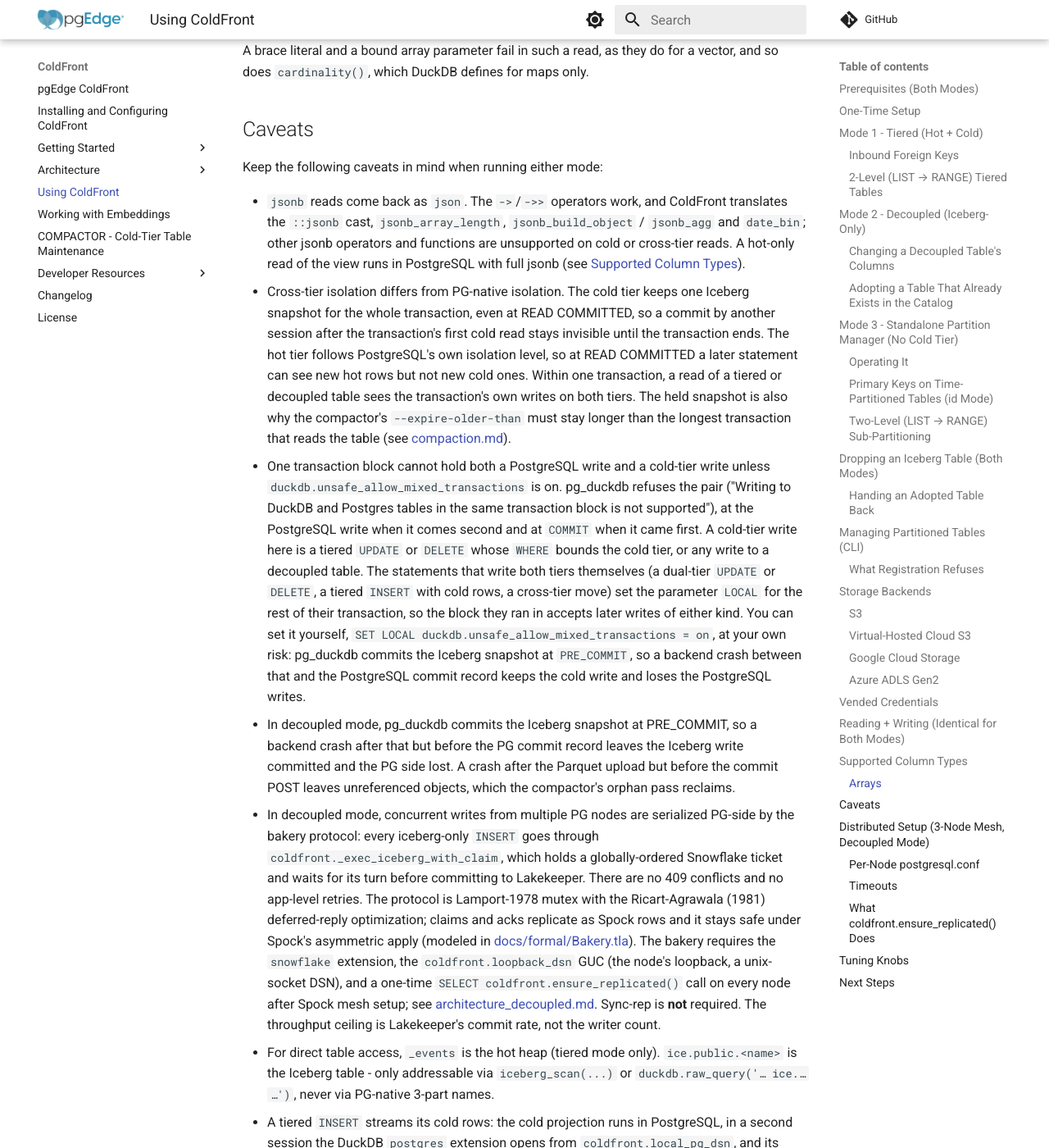
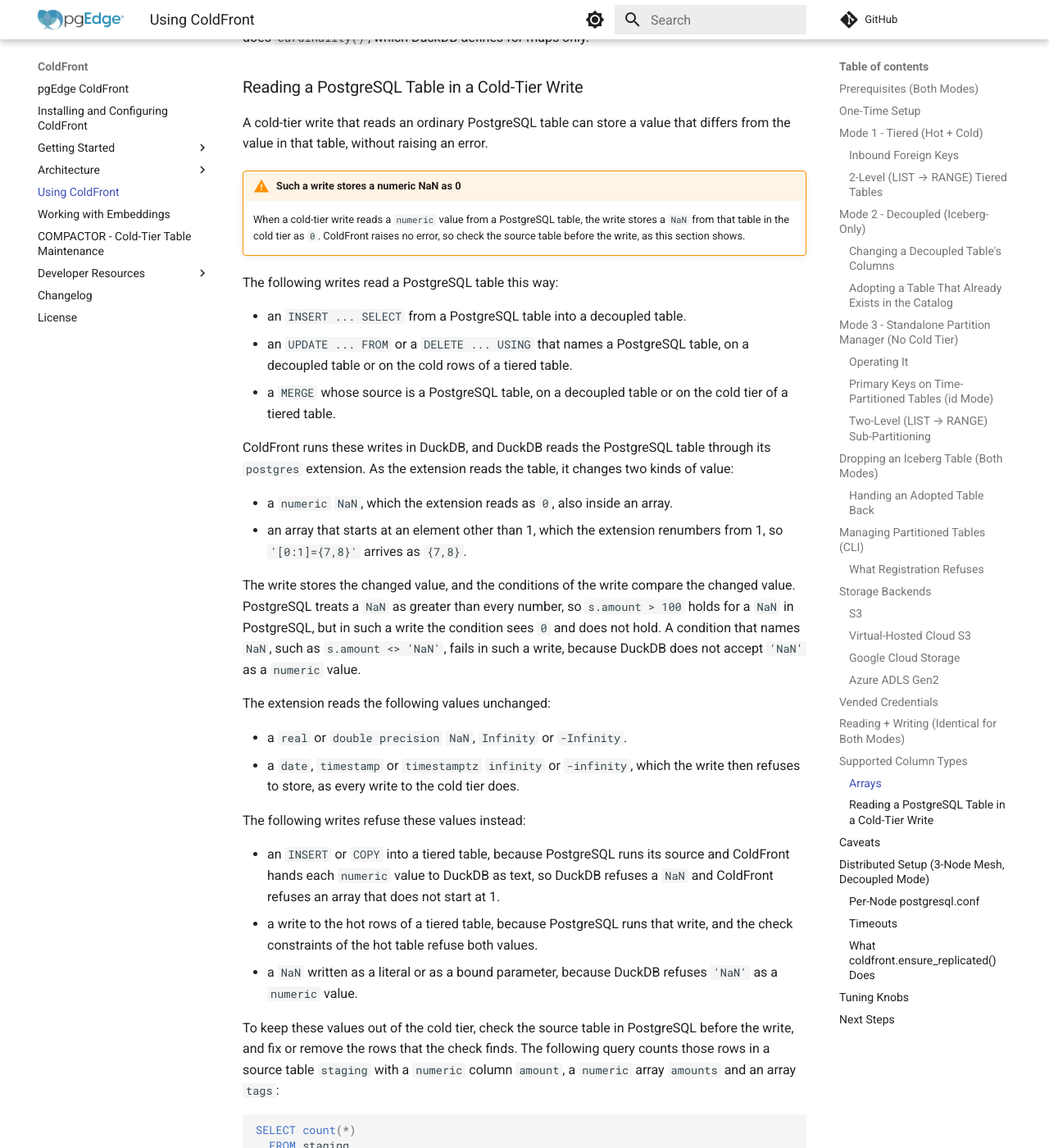
Before and after one commit to pgEdge/coldfront, an MkDocs documentation site: the page built from docs/usage.md, in a window 1280 px wide and 1400 px high, scrolled down 22562 px. Shown: the whole window at 82% size. Built offline with MkDocs 1.6.1 and Material for MkDocs 9.7.7, drawn with Linux system fonts in a browser that asks for light colours; comment, search, counter and statistics services are not loaded; some of the changed text lies outside the part shown.

Commit message:
docs: warn that a cold write reading a PostgreSQL table stores a numeric NaN as 0

````diff
--- a/docs/usage.md
+++ b/docs/usage.md
@@ -955,7 +955,10 @@ as array elements too. A tiered table's hot table has a check constraint named
 `coldfront_guard_<column>` on each column of those types and on each array
 column; an `INSERT` or `UPDATE` that stores one of the values fails with an
 error that names the constraint. A write that goes to the cold tier, in either
-mode, is refused by DuckDB.
+mode, is refused by DuckDB, unless the write reads the value from a PostgreSQL
+table, as
+[Reading a PostgreSQL Table in a Cold-Tier Write](#reading-a-postgresql-table-in-a-cold-tier-write)
+describes.
 
 The archiver adds the constraints at the first archive pass that tiers a
 partition of the table, and validates them once that pass's bootstrap
@@ -1058,14 +1055,17 @@ refuses an array with more than one dimension or with a lower bound other than
 1, such as `'[0:2]={1,2,3}'`. The hot table's check constraint refuses such an
 array when it is written. A write to the cold tier refuses it too: a tiered
 `INSERT` with an error that names the column, and a bound parameter with an
-error that names no column. A tiered table with a column declared with more
-than one dimension, such as `integer[][]`, passes registration and is refused
-at its first archive pass, because pg_duckdb reads a column by its declared
-dimensions; a decoupled table refuses such a column when it is created. A
-decoupled table's array type is spelled as its element type followed by `[]`,
-such as `integer[]`; the spellings `integer[3]` and `integer ARRAY` are
-refused. `ALTER TABLE ... ADD COLUMN` cannot add an array column to a tiered
-table, because duckdb-iceberg does not add a nested column to an Iceberg table.
+error that names no column. A write that reads the array from a PostgreSQL
+table stores it renumbered from 1 instead, as
+[Reading a PostgreSQL Table in a Cold-Tier Write](#reading-a-postgresql-table-in-a-cold-tier-write)
+describes. A tiered table with a column declared with more than one dimension,
+such as `integer[][]`, passes registration and is refused at its first archive
+pass, because pg_duckdb reads a column by its declared dimensions; a decoupled
+table refuses such a column when it is created. A decoupled table's array type
+is spelled as its element type followed by `[]`, such as `integer[]`; the
+spellings `integer[3]` and `integer ARRAY` are refused.
+`ALTER TABLE ... ADD COLUMN` cannot add an array column to a tiered table,
+because duckdb-iceberg does not add a nested column to an Iceberg table.
 
 A tiered `INSERT` accepts an array in any spelling, because its source runs in
 PostgreSQL. A cold `UPDATE` and a decoupled `INSERT` run in DuckDB, which does
@@ -1083,10 +1083,83 @@ following array operations work there:
 A brace literal and a bound array parameter fail in such a read, as they do for
 a vector, and so does `cardinality()`, which DuckDB defines for maps only.
 
+### Reading a PostgreSQL Table in a Cold-Tier Write
+
+A cold-tier write that reads an ordinary PostgreSQL table can store a value
+that differs from the value in that table, without raising an error.
+
+!!! warning "Such a write stores a numeric NaN as 0"
+
+    When a cold-tier write reads a `numeric` value from a PostgreSQL table, the
+    write stores a `NaN` from that table in the cold tier as `0`. ColdFront
+    raises no error, so check the source table before the write, as this
+    section shows.
+
+The following writes read a PostgreSQL table this way:
+
+- an `INSERT ... SELECT` from a PostgreSQL table into a decoupled table.
+- an `UPDATE ... FROM` or a `DELETE ... USING` that names a PostgreSQL table,
+  on a decoupled table or on the cold rows of a tiered table.
+- a `MERGE` whose source is a PostgreSQL table, on a decoupled table or on the
+  cold tier of a tiered table.
+
+ColdFront runs these writes in DuckDB, and DuckDB reads the PostgreSQL table
+through its `postgres` extension. As the extension reads the table, it changes
+two kinds of value:
+
+- a `numeric` `NaN`, which the extension reads as `0`, also inside an array.
+- an array that starts at an element other than 1, which the extension
+  renumbers from 1, so `'[0:1]={7,8}'` arrives as `{7,8}`.
+
+The write stores the changed value, and the conditions of the write compare the
+changed value. PostgreSQL treats a `NaN` as greater than every number, so
+`s.amount > 100` holds for a `NaN` in PostgreSQL, but in such a write the
+condition sees `0` and does not hold. A condition that names `NaN`, such as
+`s.amount <> 'NaN'`, fails in such a write, because DuckDB does not accept
+`'NaN'` as a `numeric` value.
+
+The extension reads the following values unchanged:
+
+- a `real` or `double precision` `NaN`, `Infinity` or `-Infinity`.
+- a `date`, `timestamp` or `timestamptz` `infinity` or `-infinity`, which the
+  write then refuses to store, as every write to the cold tier does.
+
+The following writes refuse these values instead:
+
+- an `INSERT` or `COPY` into a tiered table, because PostgreSQL runs its source
+  and ColdFront hands each `numeric` value to DuckDB as text, so DuckDB refuses
+  a `NaN` and ColdFront refuses an array that does not start at 1.
+- a write to the hot rows of a tiered table, because PostgreSQL runs that
+  write, and the check constraints of the hot table refuse both values.
+- a `NaN` written as a literal or as a bound parameter, because DuckDB refuses
+  `'NaN'` as a `numeric` value.
+
+To keep these values out of the cold tier, check the source table in PostgreSQL
+before the write, and fix or remove the rows that the check finds. The
+following query counts those rows in a source table `staging` with a `numeric`
+column `amount`, a `numeric` array `amounts` and an array `tags`:
+
+```sql
+SELECT count(*)
+  FROM staging
+ WHERE amount = 'NaN'
+    OR 'NaN' = ANY (amounts)
+    OR array_lower(tags, 1) <> 1;
+```
+
+In the query, list every `numeric` column of your source table as `amount` is
+listed, every `numeric` array as `amounts` is, and every array column as `tags`
+is. A count of `0` means that the write stores those columns unchanged.
+
 ## Caveats
 
 Keep the following caveats in mind when running either mode:
 
+- A cold-tier write that reads an ordinary PostgreSQL table, such as an
+  `UPDATE ... FROM` or a `MERGE` from one, stores a `numeric` `NaN` from that
+  table as `0` and stores an array renumbered to start at 1, with no error.
+  [Reading a PostgreSQL Table in a Cold-Tier Write](#reading-a-postgresql-table-in-a-cold-tier-write)
+  lists the writes that do this and shows how to check a source table first.
 - `jsonb` reads come back as `json`. The `->`/`->>` operators work, and
   ColdFront translates the `::jsonb` cast, `jsonb_array_length`,
   `jsonb_build_object` / `jsonb_agg` and `date_bin`; other jsonb operators and
````
Also changed, not shown: other parts of docs/usage.md (+0 -6 lines), README.md (+7 -0 lines), docs/architecture_decoupled.md (+11 -6 lines), docs/index.md (+7 -0 lines).
